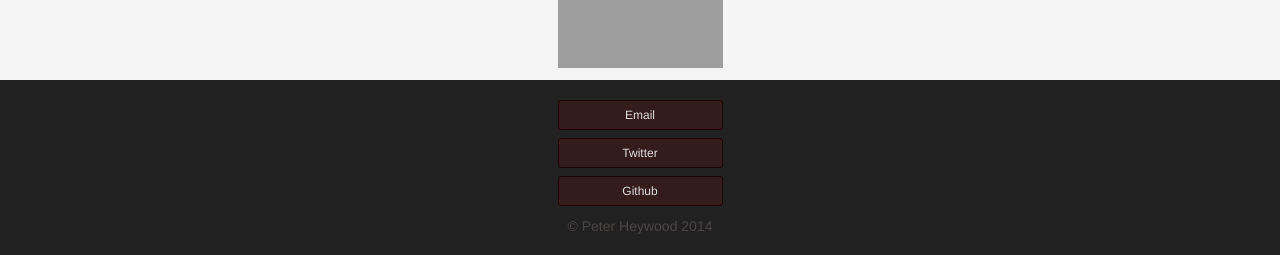
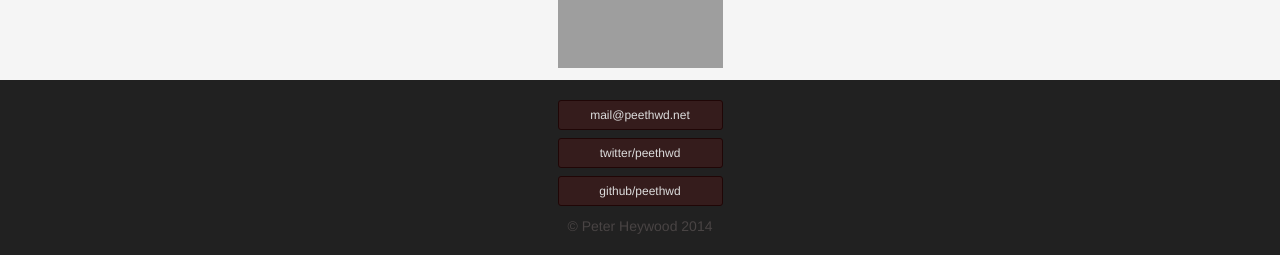
Before and after one commit to ptheywood/ptheywood.github.io, a Jekyll site: the page built from index.html, in a window 1280 px wide. Shown: the part 675-930 px from the top of the page. Built offline with Jekyll 4.4.1, drawn with Linux system fonts in a browser that asks for light colours; nearby versions of some CDN libraries; library files that are not in the unit come from our copies; Markdown is read by kramdown in place of the engine named in the settings; grey boxes are pictures that could not be loaded.

Commit message:
Use _data and a forloop for footer links

```diff
--- a/_includes/footer.html
+++ b/_includes/footer.html
@@ -5,15 +5,11 @@
             <div class="row">
                 <div class="col-xs-6 col-xs-offset-3 col-sm-2 col-sm-offset-5 text-center">
                     <ul class="list-unstyled footer-list">
-                        <li>
-                            <a class="btn btn-default btn-sm btn-block" href="mailto:mail@peethwd.net">Email</a>
+                        {% for link in site.data.contact %}
+                         <li>
+                            <a class="btn btn-default btn-sm btn-block" href="{{ link.url }}">{{ link.alternative }}</a>
                         </li>
-                        <li>
-                            <a class="btn btn-default btn-sm btn-block" href="https://twitter.com/peethwd">Twitter</a>
-                        </li>
-                        <li>
-                            <a class="btn btn-default btn-sm btn-block" href="https://github.com/peethwd">Github</a>
-                        </li>
+                        {% endfor %}
                     </ul>
                 </div>
             </div>
```
Also changed, not shown: _data/contact.yml (added, +11 -0 lines).
